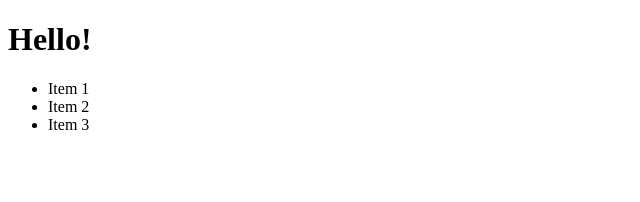
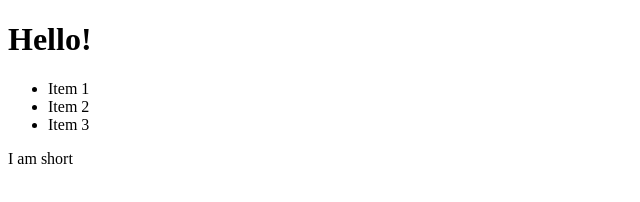
Before and after one commit to enterkvas/mygittest, a plain HTML site: page index.html in a window 1280 px wide. Shown: the full height of the page, 0-640 px from the left. Drawn offline with Linux system fonts and the light colour scheme.

Commit message:
Sixth commit

```diff
--- a/index.html
+++ b/index.html
@@ -14,5 +14,7 @@
 		<li>Item 3</li>
 	</ul>
 
+	<p>I am short</p>
+
 </body>
 </html>
```
